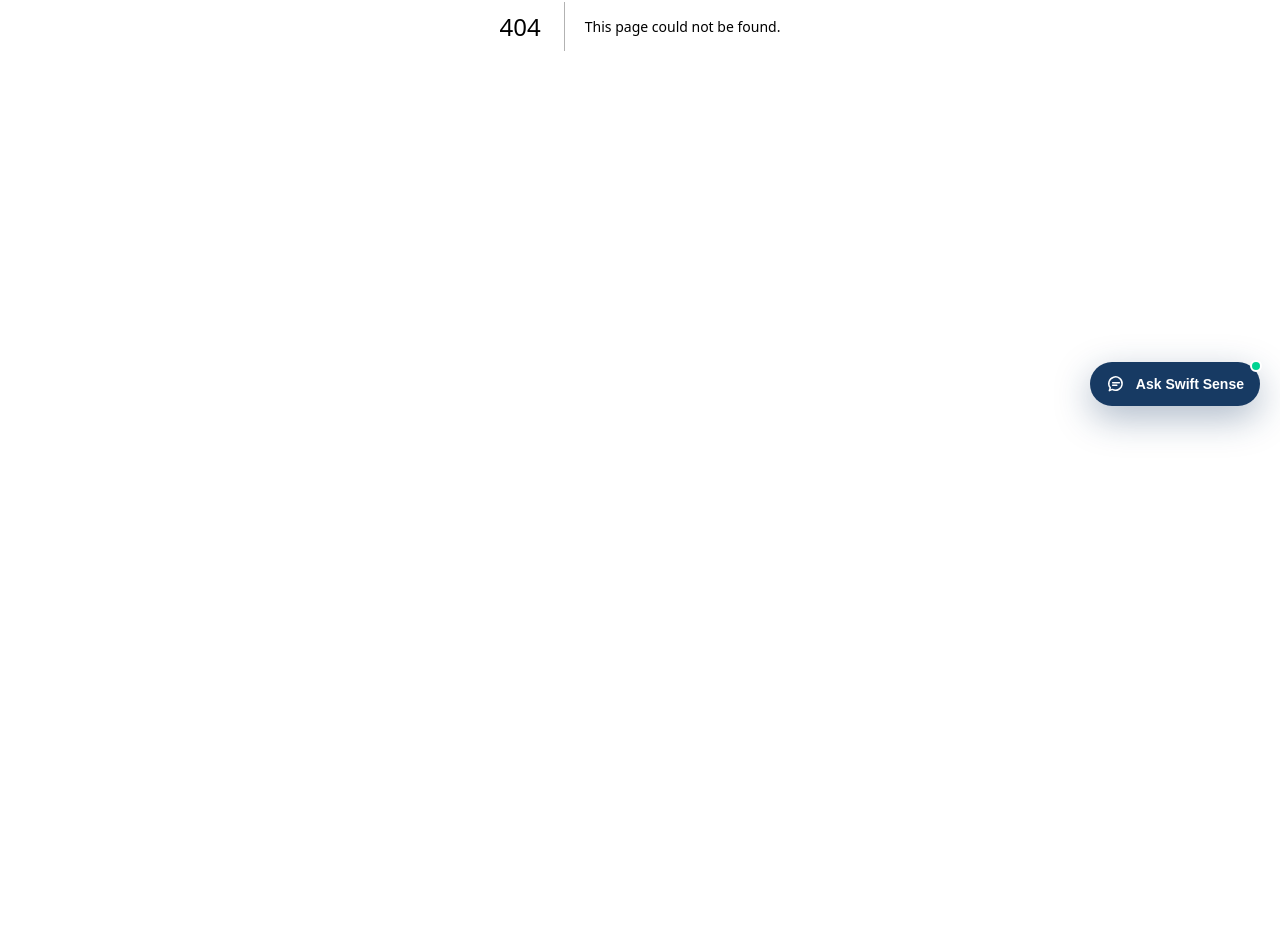
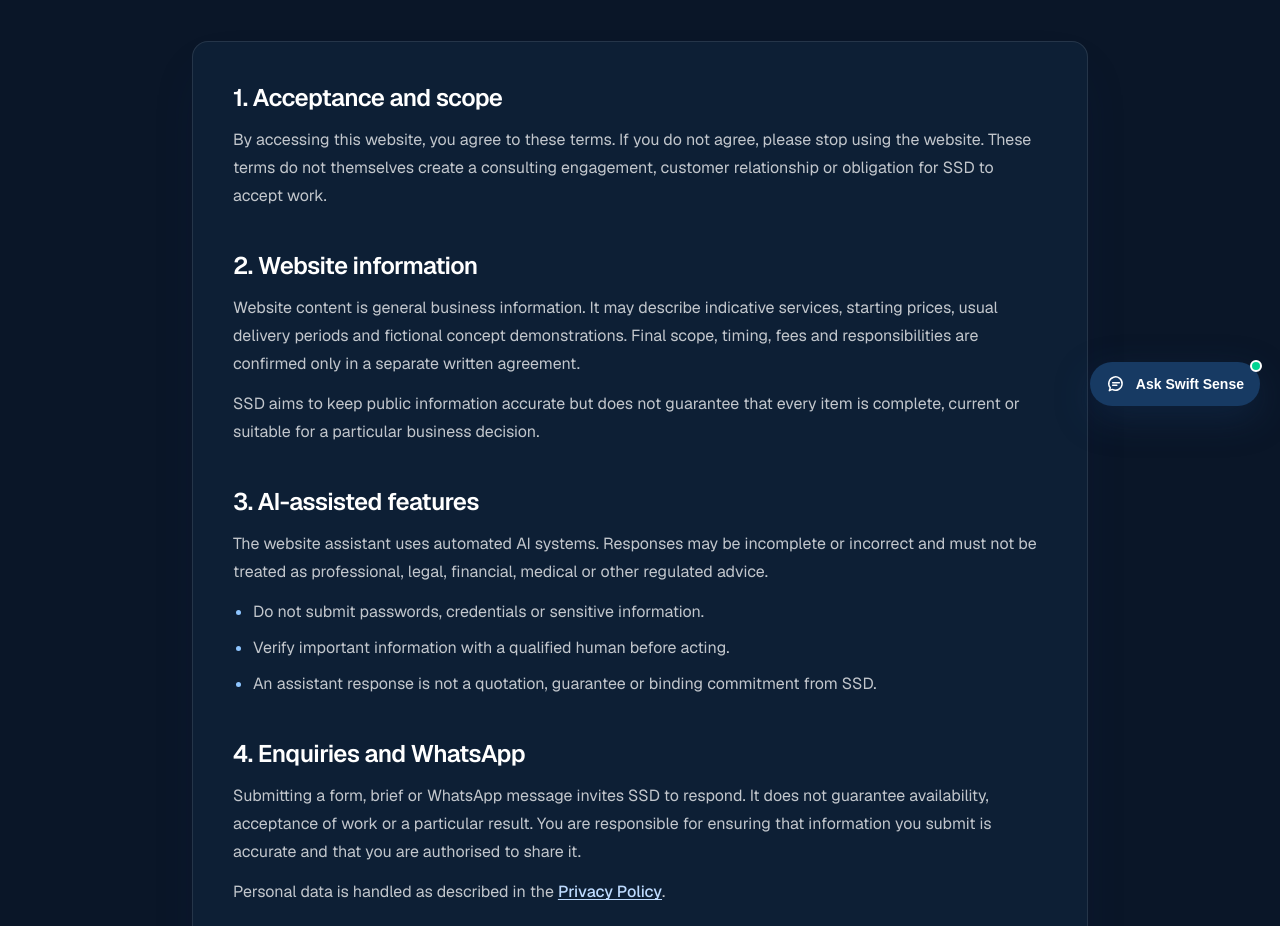
Before and after one commit to roylamcw/swift-sense-digital, a Next.js app: page /terms in a window 1280 px wide. Before the commit this address had no page. Shown: the part 374-1300 px from the top of the page. Before the commit the page ends 800 px from the top, so only its background shows below. Built offline with nearby package versions, Linux system fonts and the light colour scheme.

Commit message:
feat: add website terms page

```diff
--- /dev/null
+++ b/app/terms/page.tsx
@@ -0,0 +1,167 @@
+import type { Metadata } from "next";
+import LegalPageShell, {
+  LegalList,
+  LegalSection,
+} from "../components/LegalPageShell";
+
+export const metadata: Metadata = {
+  title: "Website Terms",
+  description:
+    "Terms governing access to the Swift Sense Digital website, public information, enquiry tools and AI-assisted features.",
+  alternates: {
+    canonical: "/terms",
+  },
+};
+
+const LAST_UPDATED = "4 September 2026";
+
+export default function TermsPage() {
+  return (
+    <LegalPageShell
+      eyebrow="Website use"
+      title="Website Terms"
+      summary="These terms govern use of the Swift Sense Digital website and its public enquiry and AI-assisted features. Paid services are governed by separately agreed written terms."
+      lastUpdated={LAST_UPDATED}
+    >
+      <LegalSection title="1. Acceptance and scope">
+        <p>
+          By accessing this website, you agree to these terms. If you do not
+          agree, please stop using the website. These terms do not themselves
+          create a consulting engagement, customer relationship or obligation
+          for SSD to accept work.
+        </p>
+      </LegalSection>
+
+      <LegalSection title="2. Website information">
+        <p>
+          Website content is general business information. It may describe
+          indicative services, starting prices, usual delivery periods and
+          fictional concept demonstrations. Final scope, timing, fees and
+          responsibilities are confirmed only in a separate written agreement.
+        </p>
+        <p>
+          SSD aims to keep public information accurate but does not guarantee
+          that every item is complete, current or suitable for a particular
+          business decision.
+        </p>
+      </LegalSection>
+
+      <LegalSection title="3. AI-assisted features">
+        <p>
+          The website assistant uses automated AI systems. Responses may be
+          incomplete or incorrect and must not be treated as professional,
+          legal, financial, medical or other regulated advice.
+        </p>
+        <LegalList>
+          <li>Do not submit passwords, credentials or sensitive information.</li>
+          <li>
+            Verify important information with a qualified human before acting.
+          </li>
+          <li>
+            An assistant response is not a quotation, guarantee or binding
+            commitment from SSD.
+          </li>
+        </LegalList>
+      </LegalSection>
+
+      <LegalSection title="4. Enquiries and WhatsApp">
+        <p>
+          Submitting a form, brief or WhatsApp message invites SSD to respond.
+          It does not guarantee availability, acceptance of work or a particular
+          result. You are responsible for ensuring that information you submit
+          is accurate and that you are authorised to share it.
+        </p>
+        <p>
+          Personal data is handled as described in the{" "}
+          <a
+            className="font-medium text-blue-200 underline underline-offset-2 hover:text-white"
+            href="/privacy"
+          >
+            Privacy Policy
+          </a>
+          .
+        </p>
+      </LegalSection>
+
+      <LegalSection title="5. Acceptable use">
+        <p>You must not use the website or its tools to:</p>
+        <LegalList>
+          <li>Break the law or infringe another person&apos;s rights.</li>
+          <li>
+            Transmit malware, probe security controls or interfere with service
+            availability.
+          </li>
+          <li>
+            Misrepresent identity, authority, affiliation or submitted
+            information.
+          </li>
+          <li>
+            Automate excessive requests, scrape restricted content or attempt
+            to extract hidden system instructions.
+          </li>
+        </LegalList>
+      </LegalSection>
+
+      <LegalSection title="6. Intellectual property and concept demos">
+        <p>
+          Unless otherwise stated, website text, design, code, branding and
+          original materials are owned by or licensed to SSD. You may view and
+          share ordinary links for legitimate business evaluation, but you may
+          not copy, resell, publish or adapt substantial materials without
+          permission.
+        </p>
+        <p>
+          Concept demonstrations are fictional and are not customer projects,
+          testimonials, endorsements or evidence of actual customer results.
+          Third-party names, marks and content remain the property of their
+          respective owners.
+        </p>
+      </LegalSection>
+
+      <LegalSection title="7. Third-party services and links">
+        <p>
+          The website may use or link to third-party services. SSD does not
+          control their availability, security, content or independent privacy
+          practices. Your use of those services may be governed by separate
+          terms.
+        </p>
+      </LegalSection>
+
+      <LegalSection title="8. Availability and liability">
+        <p>
+          SSD may change, suspend or remove website features when reasonably
+          necessary for maintenance, security or business updates. Continuous
+          or error-free availability is not guaranteed.
+        </p>
+        <p>
+          To the extent permitted by law, SSD is not liable for indirect,
+          incidental or consequential loss arising solely from reliance on the
+          public website or automated assistant. Nothing in these terms excludes
+          liability that cannot lawfully be excluded.
+        </p>
+      </LegalSection>
+
+      <LegalSection title="9. Governing law">
+        <p>
+          These website terms are governed by the laws of Singapore. Disputes
+          relating to these terms are subject to the jurisdiction of the
+          Singapore courts, unless applicable law requires otherwise.
+        </p>
+      </LegalSection>
+
+      <LegalSection title="10. Changes and contact">
+        <p>
+          SSD may update these terms. The current version and update date will
+          be shown on this page. Questions can be sent to{" "}
+          <a
+            className="font-medium text-blue-200 underline underline-offset-2 hover:text-white"
+            href="mailto:chunwai@swiftsensedigital.com"
+          >
+            chunwai@swiftsensedigital.com
+          </a>
+          .
+        </p>
+      </LegalSection>
+    </LegalPageShell>
+  );
+}
```
